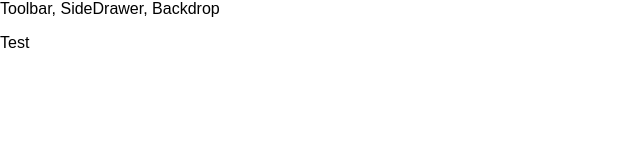
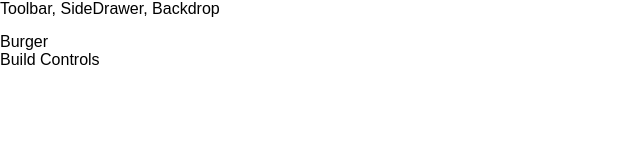
Before and after one commit to nitin-jotwani/reactjs-course, a React app in the folder burger-app/: page / in a window 1280 px wide. Shown: the top 160 px of the page, without its empty margins (0-640 px from the left). Built offline with nearby package versions, Linux system fonts and the light colour scheme.

Commit message:
container

```diff
--- a/burger-app/src/App.js
+++ b/burger-app/src/App.js
@@ -1,11 +1,12 @@
 import React, { Component } from 'react';
 import Layout from './components/Layout/Layout';
+import BurgerBuilder from './containers/BurgerBuilder/BurgerBuilder';
 class App extends Component {
   render() {
     return (
       <div>
         <Layout>
-          <p>Test</p>
+          <BurgerBuilder />
         </Layout>
       </div>
     );
--- /dev/null
+++ b/burger-app/src/components/Layout/Layout.css
@@ -0,0 +1,3 @@
+.content {
+  margin-top: 15px;
+}
--- a/burger-app/src/components/Layout/Layout.js
+++ b/burger-app/src/components/Layout/Layout.js
@@ -1,10 +1,10 @@
 import React from 'react';
-
+import Classes from './Layout.css';
 const layout = props => {
   return (
     <div>
       <div>Toolbar, SideDrawer, Backdrop</div>
-      <main>{props.children}</main>
+      <main className={Classes.content}>{props.children}</main>
     </div>
   );
 };
--- /dev/null
+++ b/burger-app/src/containers/BurgerBuilder/BurgerBuilder.js
@@ -0,0 +1,14 @@
+import React, { Component } from 'react';
+
+class BurgerBuilder extends Component {
+  render() {
+    return (
+      <div>
+        <div>Burger</div>
+        <div>Build Controls</div>
+      </div>
+    );
+  }
+}
+
+export default BurgerBuilder;
```
